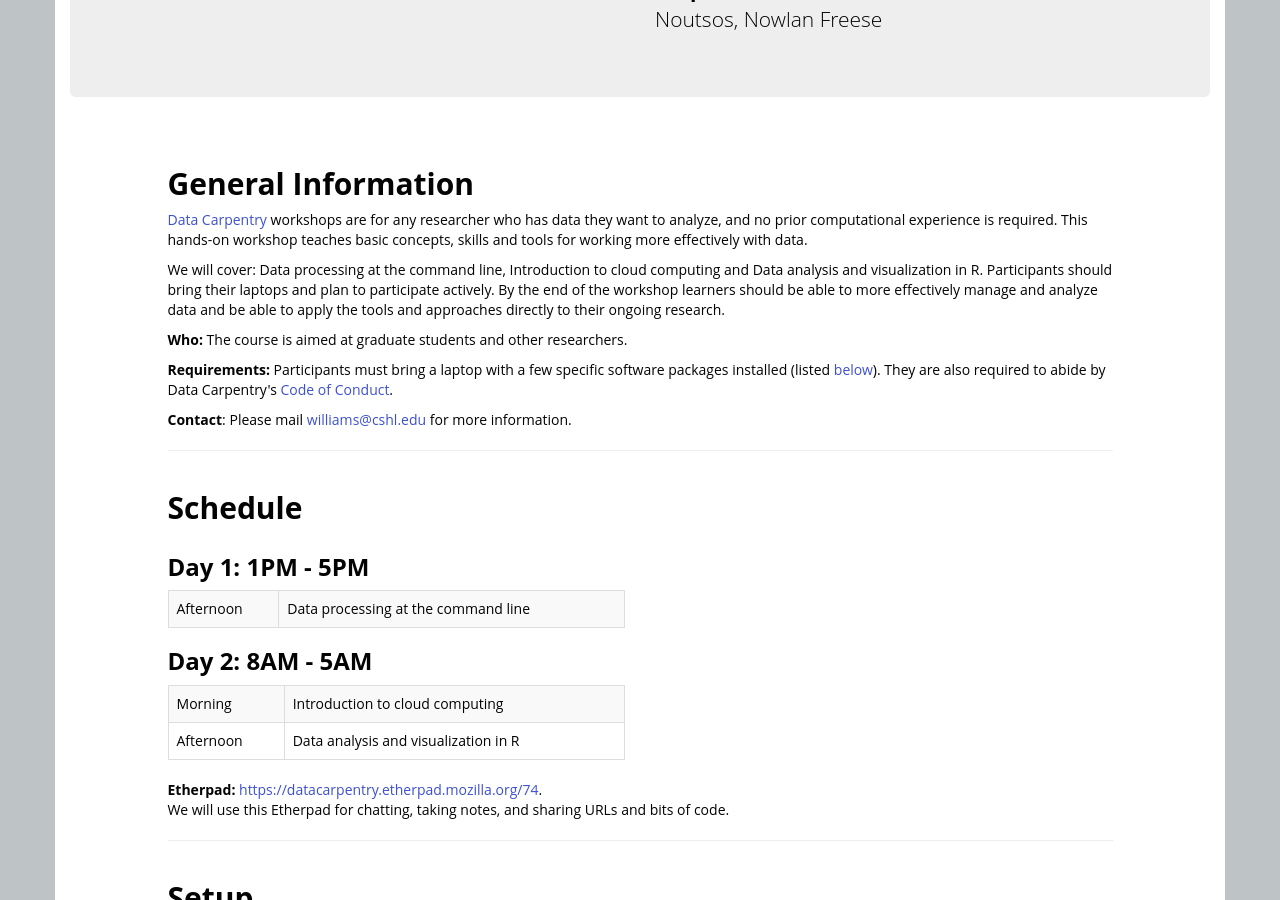
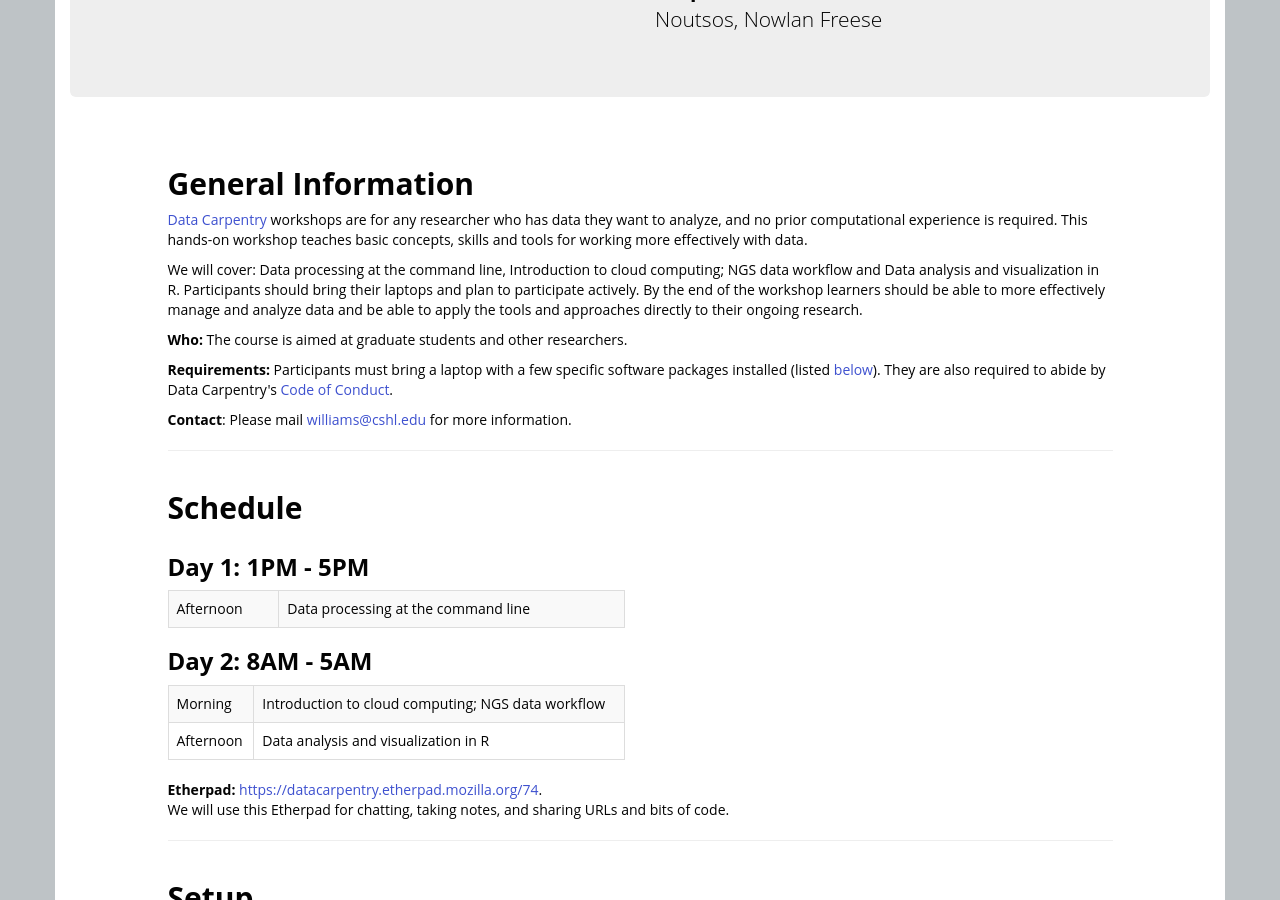
Before and after one commit to devbioinfoguy/2015-07-30-ASPB, a Jekyll site: the page built from index.html, in a window 1280 px wide and 900 px high, scrolled down 415 px. Built offline with Jekyll 4.4.1, drawn with Linux system fonts in a browser that asks for light colours; nearby versions of some CDN libraries; library files that are not in the unit come from our copies.

Commit message:
Update index.html

```diff
--- a/index.html
+++ b/index.html
@@ -16,7 +16,7 @@ contact: williams@cshl.edu
 etherpad: https://datacarpentry.etherpad.mozilla.org/74
 eventbrite:
 day1_pm: "Data processing at the command line"
-day2_am: "Introduction to cloud computing"
+day2_am: "Introduction to cloud computing; NGS data workflow"
 day2_pm: "Data analysis and visualization in R"
 ---
 <!--
```
